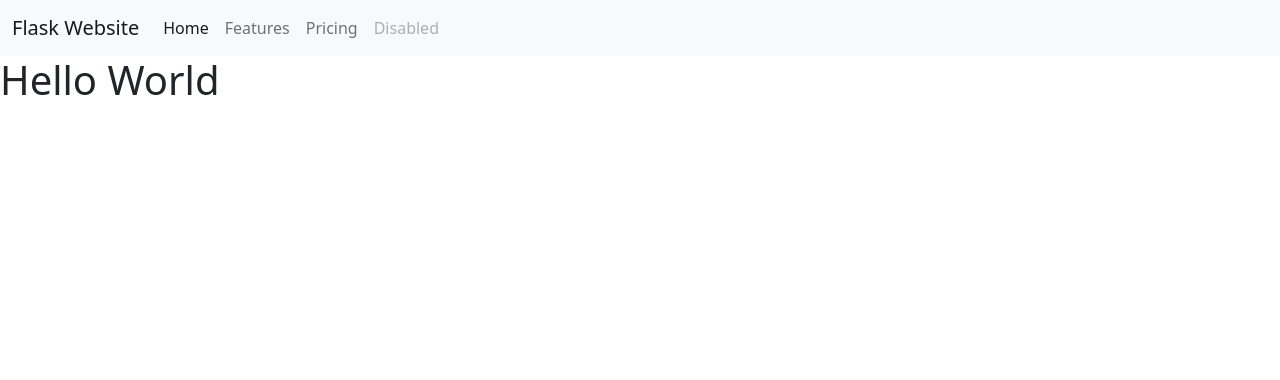
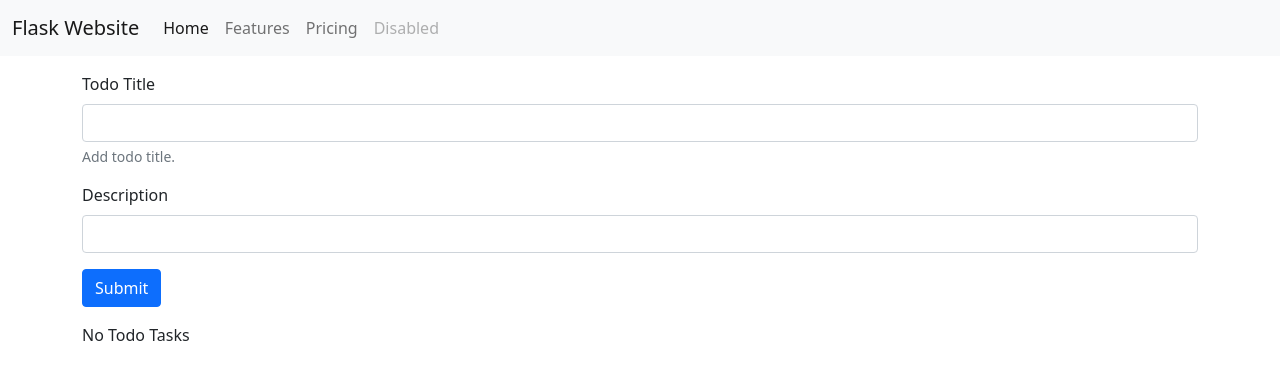
Before and after one commit to guillermoverhelst/FirstFlaskProject, a Python web app: template flask/templates/index.html in a window 1280 px wide. Shown: the top 380 px of the page. Run offline with Jinja, Linux system fonts and the light colour scheme; the template is opened without the code that fills it, so the values that code supplies are empty.

Commit message:
Todo list app

```diff
--- a/flask/templates/index.html
+++ b/flask/templates/index.html
@@ -3,7 +3,7 @@
 <head>
     <meta charset="UTF-8">
     <meta name="viewport" content="width=device-width, initial-scale=1.0">
-    <title>Flask Website</title>
+    <title>Todo List</title>
     <link href="https://cdn.jsdelivr.net/npm/bootstrap@5.0.2/dist/css/bootstrap.min.css" rel="stylesheet" integrity="sha384-EVSTQN3/azprG1Anm3QDgpJLIm9Nao0Yz1ztcQTwFspd3yD65VohhpuuCOmLASjC" crossorigin="anonymous">
 </head>
 <body>
@@ -31,7 +31,53 @@
           </div>
         </div>
       </nav>
-      <h1>Hello World</h1>
+      <div class="container my-3">
+          <form action="/" method="post">
+            <div class="mb-3">
+              <label for="exampleInputEmail1" class="form-label">Todo Title</label>
+              <input type="text" class="form-control" name="title" id="title" aria-describedby="emailHelp">
+              <div id="text" class="form-text">Add todo title.</div>
+            </div>
+            <div class="mb-3">
+              <label for="exampleInputPassword1" class="form-label">Description</label>
+              <input type="text" class="form-control" name="desc" id="Description">
+            </div>
+
+            <button type="submit" class="btn btn-primary">Submit</button>
+          </form>
+      </div>
+      <div class="container my-3">
+        {% if alltodo|length == 0 %}
+            No Todo Tasks
+          {% else %}
+        <table class="table">
+          <thead>
+            <tr>
+              <th scope="col">#</th>
+              <th scope="col">Todo Title</th>
+              <th scope="col">Description</th>
+              <th scope="col">Time</th>
+            </tr>
+          </thead>
+
+          <tbody>
+            {% for todo in alltodo %}
+            <tr>
+              <th scope="row">{{todo.sno}}</th>
+              <td>{{todo.Title}}</td>
+              <td>{{todo.Description}}</td>
+              <td>{{todo.time}}</td>
+              <td>
+                <a href="/delete/{{todo.sno}}" type ="button" class="btn btn-outline-danger">Delete</a>
+                <a href="/update/{{todo.sno}}" type="button" class="btn btn-outline-secondary">Update</a>
+              </td>
+            </tr>
+
+            {% endfor %}
+            {% endif %}
+          </tbody>
+        </table>
+      </div>
     <script src="https://cdn.jsdelivr.net/npm/bootstrap@5.0.2/dist/js/bootstrap.bundle.min.js" integrity="sha384-MrcW6ZMFYlzcLA8Nl+NtUVF0sA7MsXsP1UyJoMp4YLEuNSfAP+JcXn/tWtIaxVXM" crossorigin="anonymous"></script>
 </body>
 </html>
```
Also changed, not shown: flask/app.py (+33 -7 lines), flask/templates/update.html (added).
